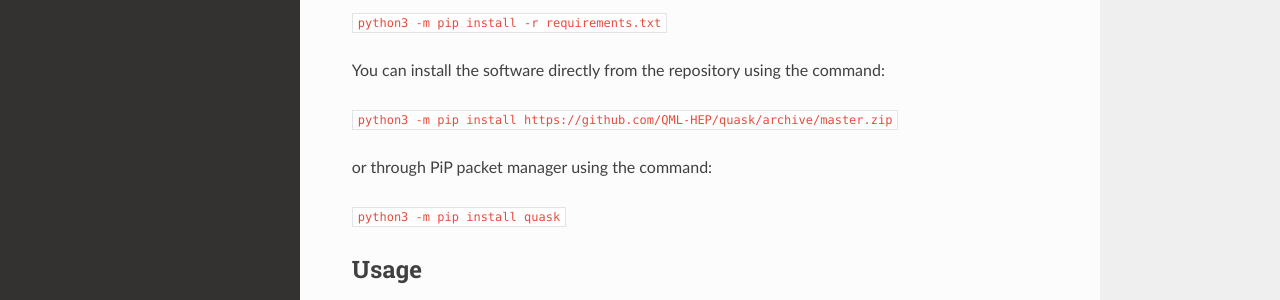
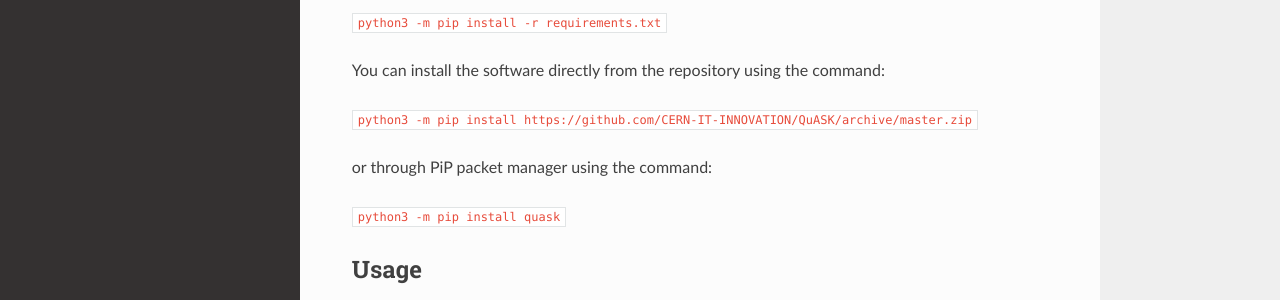
Before and after one commit to CERN-IT-INNOVATION/QuASK, a Sphinx documentation site: the page built from docs/source/how_to_use.rst, in a window 1280 px wide and 900 px high. Shown: the part 327-627 px from the top of the window. Built offline with Sphinx 7.4.7 and the Read the Docs theme 2.0.0, drawn with Linux system fonts in a browser that asks for light colours; some of the changed lines change nothing that is shown.

Commit message:
Update how_to_use.rst

```diff
--- a/docs/source/how_to_use.rst
+++ b/docs/source/how_to_use.rst
@@ -14,7 +14,7 @@ by running from the main directory of the project using the command:
 
 You can install the software directly from the repository using the command:
 
-``python3 -m pip install https://github.com/QML-HEP/quask/archive/master.zip``
+``python3 -m pip install https://github.com/CERN-IT-INNOVATION/QuASK/archive/master.zip``
 
 or through PiP packet manager using the command:
 
```
